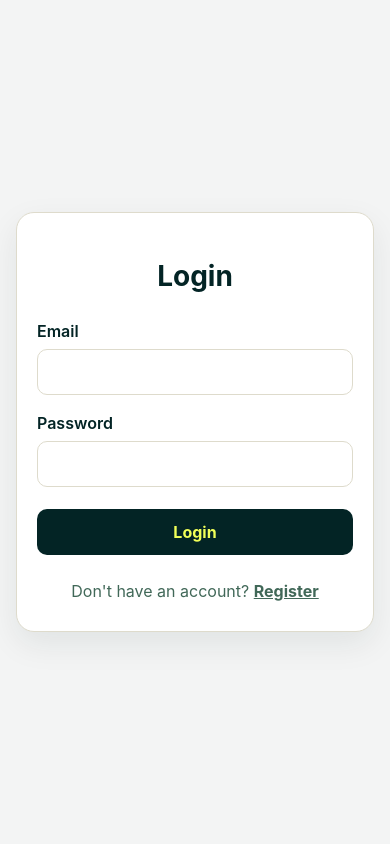
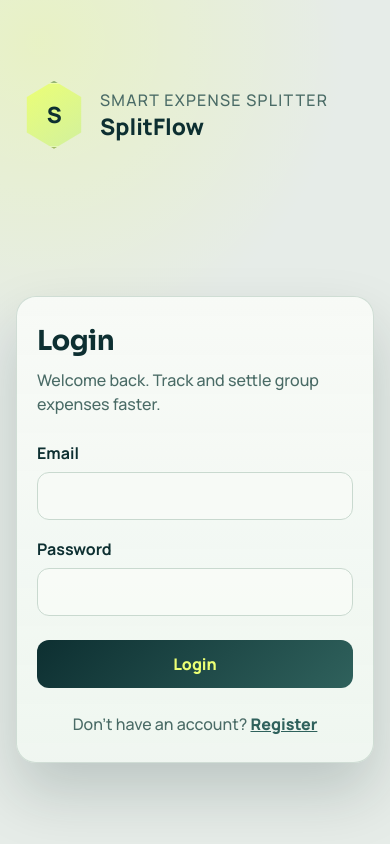
Before and after one commit to monika-hyperisland/Final-project, a React (Vite) app: page /login in a window 390 px wide. Built offline with nearby package versions, Linux system fonts and the light colour scheme; no server answers.

Commit message:
Change the css styling

```diff
--- a/src/index.css
+++ b/src/index.css
@@ -1,24 +1,24 @@
+@import url("https://fonts.googleapis.com/css2?family=Manrope:wght@500;600;700;800&family=Sora:wght@600;700&display=swap");
+
 :root {
-  font-family:
-    Inter, ui-sans-serif, system-ui, -apple-system,
-    BlinkMacSystemFont, "Segoe UI", sans-serif;
+  font-family: "Manrope", "Avenir Next", "Segoe UI", sans-serif;
 
-  --color-bg: #f3f4f4;
-  --color-surface: #ffffff;
-  --color-soft: #e5eae6;
-  --color-warm: #dedbcc;
+  --color-bg: #e6ece8;
+  --color-surface: #f8fbf7;
+  --color-soft: #edf4ee;
+  --color-warm: #dae8df;
 
-  --color-primary: #032425;
-  --color-secondary: #416858;
-  --color-accent: #f1ff58;
+  --color-primary: #0d2f31;
+  --color-secondary: #2f615c;
+  --color-accent: #ecff74;
 
-  --color-text: #032425;
-  --color-text-muted: #416858;
+  --color-text: #113437;
+  --color-text-muted: #4a6b66;
 
-  --color-border: #dedbcc;
+  --color-border: #c9d9cf;
 
-  --shadow-card:
-    0 12px 32px rgba(3, 36, 37, 0.08);
+  --shadow-card: 0 18px 40px rgba(11, 41, 39, 0.14);
+  --shadow-lifted: 0 30px 60px rgba(7, 34, 33, 0.18);
 
   font-synthesis: none;
   text-rendering: optimizeLegibility;
@@ -29,16 +29,42 @@
 }
 
 html {
-  background: var(--color-bg);
+  background: #0b1d20;
 }
 
 body {
+  position: relative;
+
   margin: 0;
   min-width: 320px;
   min-height: 100vh;
 
-  background: var(--color-bg);
+  background: radial-gradient(circle at 10% 5%, rgba(236, 255, 116, 0.3), transparent 35%), var(--color-bg);
   color: var(--color-text);
+}
+
+body::before {
+  content: "";
+
+  position: fixed;
+  inset: 0;
+  z-index: -2;
+
+  background-image:
+    linear-gradient(rgba(11, 28, 30, 0.68), rgba(11, 28, 30, 0.78)),
+    url("/ambient-bg.svg");
+  background-size: cover;
+  background-position: center;
+}
+
+body::after {
+  content: "";
+
+  position: fixed;
+  inset: 0;
+  z-index: -1;
+
+  background-image: radial-gradient(circle at 85% 12%, rgba(236, 255, 116, 0.09), transparent 40%);
 }
 
 button,
@@ -59,9 +85,27 @@ a {
 h1,
 h2,
 h3 {
+  font-family: "Sora", "Trebuchet MS", sans-serif;
+  letter-spacing: -0.02em;
   color: var(--color-primary);
 }
 
 p {
   line-height: 1.5;
 }
+
+#root {
+  animation: page-enter 0.5s ease both;
+}
+
+@keyframes page-enter {
+  from {
+    opacity: 0;
+    transform: translateY(8px);
+  }
+
+  to {
+    opacity: 1;
+    transform: translateY(0);
+  }
+}
--- a/src/pages/Auth/Auth.module.css
+++ b/src/pages/Auth/Auth.module.css
@@ -1,32 +1,85 @@
 .page {
   min-height: 100vh;
-  display: flex;
-  align-items: center;
-  justify-content: center;
-  padding: 24px;
-
-  background: var(--color-bg);
+  display: grid;
+  place-items: center;
+  padding: 28px;
 }
 
 .card {
   width: 100%;
-  max-width: 420px;
-  padding: 36px;
+  max-width: 440px;
+  padding: 32px;
 
-  background: var(--color-surface);
-  border: 1px solid var(--color-border);
-  border-radius: 18px;
+  background: linear-gradient(180deg, rgba(248, 251, 247, 0.95) 0%, rgba(240, 247, 241, 0.9) 100%);
+  border: 1px solid rgba(201, 217, 207, 0.85);
+  border-radius: 24px;
 
-  box-shadow: var(--shadow-card);
+  box-shadow: var(--shadow-lifted);
+  backdrop-filter: blur(8px);
+}
+
+.brandRow {
+  display: flex;
+  align-items: center;
+  gap: 16px;
+
+  margin-bottom: 20px;
+}
+
+.pageBrand {
+  width: 100%;
+  max-width: 440px;
+  margin: 0 auto 18px;
+  padding: 0 4px;
+}
+
+.logoMark {
+  width: clamp(76px, 10vw, 82px);
+  height: clamp(76px, 10vw, 82px);
+
+  display: grid;
+  place-items: center;
+
+  border: 2px solid rgba(13, 47, 49, 0.32);
+  border-radius: 0;
+  clip-path: polygon(50% 0%, 90% 24%, 90% 76%, 50% 100%, 10% 76%, 10% 24%);
+
+  background: linear-gradient(145deg, var(--color-accent), #d1f09f);
+  color: var(--color-primary);
+  font-size: clamp(1.45rem, 2.7vw, 1.68rem);
+  letter-spacing: -0.02em;
+  font-weight: 800;
+  box-shadow: 0 10px 20px rgba(13, 47, 49, 0.14), inset 0 0 0 1px rgba(255, 255, 255, 0.3);
+}
+
+.brandText {
+  margin: 0;
+  font-size: clamp(1.06rem, 2.1vw, 1.16rem);
+  line-height: 1.2;
+  letter-spacing: 0.08em;
+  text-transform: uppercase;
+  color: var(--color-text-muted);
+}
+
+.appName {
+  margin: 4px 0 0;
+  font-size: clamp(1.45rem, 2.9vw, 1.7rem);
+  line-height: 1.1;
+  font-weight: 800;
+  color: var(--color-primary);
 }
 
 .title {
-  margin-bottom: 28px;
+  margin: 0;
 
   color: var(--color-primary);
   font-size: 2rem;
-  font-weight: 700;
-  text-align: center;
+  font-weight: 800;
+}
+
+.subtitle {
+  margin: 10px 0 26px;
+  color: var(--color-text-muted);
 }
 
 .form {
@@ -41,55 +94,46 @@
   gap: 8px;
 
   color: var(--color-primary);
-  font-weight: 600;
+  font-weight: 700;
 }
 
 .form input {
   width: 100%;
   padding: 12px 14px;
 
-  background: var(--color-surface);
+  background: rgba(248, 251, 247, 0.92);
   color: var(--color-text);
 
   border: 1px solid var(--color-border);
-  border-radius: 10px;
+  border-radius: 12px;
 
-  transition:
-    border-color 0.2s ease,
-    box-shadow 0.2s ease;
+  transition: border-color 0.2s ease, box-shadow 0.2s ease;
 }
 
 .form input:focus {
   outline: none;
-
   border-color: var(--color-secondary);
-
-  box-shadow:
-    0 0 0 3px rgba(241, 255, 88, 0.55);
+  box-shadow: 0 0 0 3px rgba(236, 255, 116, 0.45);
 }
 
 .form button {
-  margin-top: 4px;
+  margin-top: 6px;
   padding: 13px 18px;
 
   border: none;
-  border-radius: 10px;
+  border-radius: 12px;
 
-  background: var(--color-primary);
+  background: linear-gradient(135deg, var(--color-primary), var(--color-secondary));
   color: var(--color-accent);
 
-  font-weight: 700;
+  font-weight: 800;
 
-  cursor: pointer;
-
-  transition:
-    background 0.2s ease,
-    transform 0.2s ease;
+  transition: transform 0.2s ease, box-shadow 0.2s ease;
 }
 
 .form button:hover {
-  background: var(--color-secondary);
-  transform: translateY(-1px);
+  transform: translateY(-2px);
+  box-shadow: 0 12px 22px rgba(12, 45, 45, 0.25);
 }
 
 .form button:active {
@@ -100,11 +144,11 @@
   margin: 0;
   padding: 10px 12px;
 
-  background: var(--color-primary);
+  background: rgba(13, 47, 49, 0.92);
   color: var(--color-accent);
 
   border-left: 4px solid var(--color-accent);
-  border-radius: 8px;
+  border-radius: 10px;
 
   font-size: 0.9rem;
 }
@@ -118,7 +162,7 @@
 
 .link {
   color: var(--color-secondary);
-  font-weight: 700;
+  font-weight: 800;
 }
 
 .link:hover {
@@ -126,16 +170,35 @@
   text-decoration: underline;
 }
 
-@media (max-width: 480px) {
+@media (max-width: 600px) {
   .page {
     padding: 16px;
   }
 
   .card {
-    padding: 28px 20px;
+    padding: 26px 20px;
+    border-radius: 20px;
   }
 
   .title {
-    font-size: 1.75rem;
+    font-size: 1.72rem;
+  }
+
+  .brandRow {
+    gap: 12px;
+  }
+
+  .logoMark {
+    width: 68px;
+    height: 68px;
+    font-size: 1.4rem;
+  }
+
+  .brandText {
+    font-size: 1rem;
+  }
+
+  .appName {
+    font-size: 1.42rem;
   }
 }
--- a/src/pages/Auth/LoginPage.tsx
+++ b/src/pages/Auth/LoginPage.tsx
@@ -30,8 +30,18 @@ function LoginPage() {
 
   return (
     <div className={styles.page}>
+      <div className={`${styles.brandRow} ${styles.pageBrand}`}>
+        <div className={styles.logoMark}>S</div>
+        <div>
+          <p className={styles.brandText}>Smart Expense Splitter</p>
+          <p className={styles.appName}>SplitFlow</p>
+        </div>
+      </div>
+
      <div className={styles.card}>
+
       <h1 className={styles.title}>Login</h1>
+      <p className={styles.subtitle}>Welcome back. Track and settle group expenses faster.</p>
 
       <form
         className={styles.form}
--- a/src/pages/Auth/RegisterPage.tsx
+++ b/src/pages/Auth/RegisterPage.tsx
@@ -44,8 +44,17 @@ function RegisterPage() {
 
   return (
     <div className={styles.page}>
+      <div className={`${styles.brandRow} ${styles.pageBrand}`}>
+        <div className={styles.logoMark}>S</div>
+        <div>
+          <p className={styles.brandText}>Smart Expense Splitter</p>
+          <p className={styles.appName}>SplitFlow</p>
+        </div>
+      </div>
+
       <div className={styles.card}>
        <h1 className={styles.title}>Register</h1>
+      <p className={styles.subtitle}>Create your account and start splitting bills with your crew.</p>
 
       <form
       className={styles.form}
--- a/src/pages/DashboardPage/DashboardPage.tsx
+++ b/src/pages/DashboardPage/DashboardPage.tsx
@@ -98,7 +98,13 @@ function DashboardPage() {
       <main className={styles.page}>
         <header className={styles.header}>
 
-        <h1>Welcome, {user?.name}</h1>
+        <div className={styles.brandCluster}>
+          <div className={styles.logoMark}>S</div>
+          <div>
+            <p className={styles.brandText}>SplitFlow Workspace</p>
+            <h1>Welcome, {user?.name}</h1>
+          </div>
+        </div>
 
         <button
         type="button"
--- a/src/pages/GroupPage/GroupPage.module.css
+++ b/src/pages/GroupPage/GroupPage.module.css
@@ -176,6 +176,10 @@
   border-radius: 8px;
 }
 
+.memberError {
+  scroll-margin-top: 16px;
+}
+
 .success {
   padding: 10px 12px;
 
@@ -197,6 +201,99 @@
 .dangerButton:hover {
   background: var(--color-primary) !important;
   color: var(--color-accent) !important;
+}
+
+.topBar {
+  display: flex;
+  align-items: center;
+  justify-content: space-between;
+  gap: 16px;
+
+  margin-bottom: 8px;
+}
+
+.brandCluster {
+  display: flex;
+  align-items: center;
+  gap: 14px;
+}
+
+.logoMark {
+  width: 64px;
+  height: 64px;
+
+  display: grid;
+  place-items: center;
+
+  border: 2px solid rgba(13, 47, 49, 0.32);
+  border-radius: 0;
+  clip-path: polygon(50% 0%, 90% 24%, 90% 76%, 50% 100%, 10% 76%, 10% 24%);
+
+  background: linear-gradient(145deg, var(--color-accent), #d1f09f);
+  color: var(--color-primary);
+  font-size: 1.42rem;
+  letter-spacing: -0.02em;
+  font-weight: 800;
+  box-shadow: 0 8px 16px rgba(13, 47, 49, 0.14), inset 0 0 0 1px rgba(255, 255, 255, 0.3);
+}
+
+.brandText {
+  margin: 0 0 4px;
+  color: var(--color-text-muted);
+  font-size: 1rem;
+  font-weight: 700;
+  letter-spacing: 0.08em;
+  text-transform: uppercase;
+}
+
+.groupMeta {
+  margin: 0 0 20px;
+  color: var(--color-text-muted);
+  font-weight: 700;
+}
+
+.stateCard {
+  max-width: 620px;
+  margin: 32px auto;
+  padding: 22px;
+
+  background: var(--color-surface);
+  border: 1px solid var(--color-border);
+  border-radius: 16px;
+
+  box-shadow: var(--shadow-card);
+}
+
+.stateTitle {
+  margin: 0;
+}
+
+.backLink {
+  width: 38px;
+  height: 38px;
+
+  display: inline-flex;
+  align-items: center;
+  justify-content: center;
+
+  background: var(--color-surface);
+  color: var(--color-primary);
+  text-decoration: none;
+
+  border: 1px solid var(--color-border);
+  border-radius: 11px;
+
+  transition: transform 0.2s ease, background 0.2s ease;
+}
+
+.backLink:hover {
+  background: var(--color-accent);
+  transform: translateY(-1px);
+}
+
+.backIcon {
+  width: 16px;
+  height: 16px;
 }
 
 .page {
@@ -494,6 +591,11 @@
     padding: 20px;
   }
 
+  .topBar {
+    align-items: stretch;
+    flex-direction: column;
+  }
+
   .card form {
     flex-direction: column;
     align-items: stretch;
@@ -503,6 +605,10 @@
   .card select,
   .card button {
     width: 100%;
+  }
+
+  .backLink {
+    width: 38px;
   }
 
   .card .expenseForm {
@@ -530,4 +636,10 @@
   .paymentButton {
     width: 100%;
   }
+
+  .memberError {
+    position: sticky;
+    top: 12px;
+    z-index: 2;
+  }
 }
```
Also changed, not shown: src/pages/DashboardPage/DashboardPage.module.css (+79 -39 lines), src/pages/GroupPage/GroupPage.tsx (+91 -23 lines), public/ambient-bg.svg (added).
